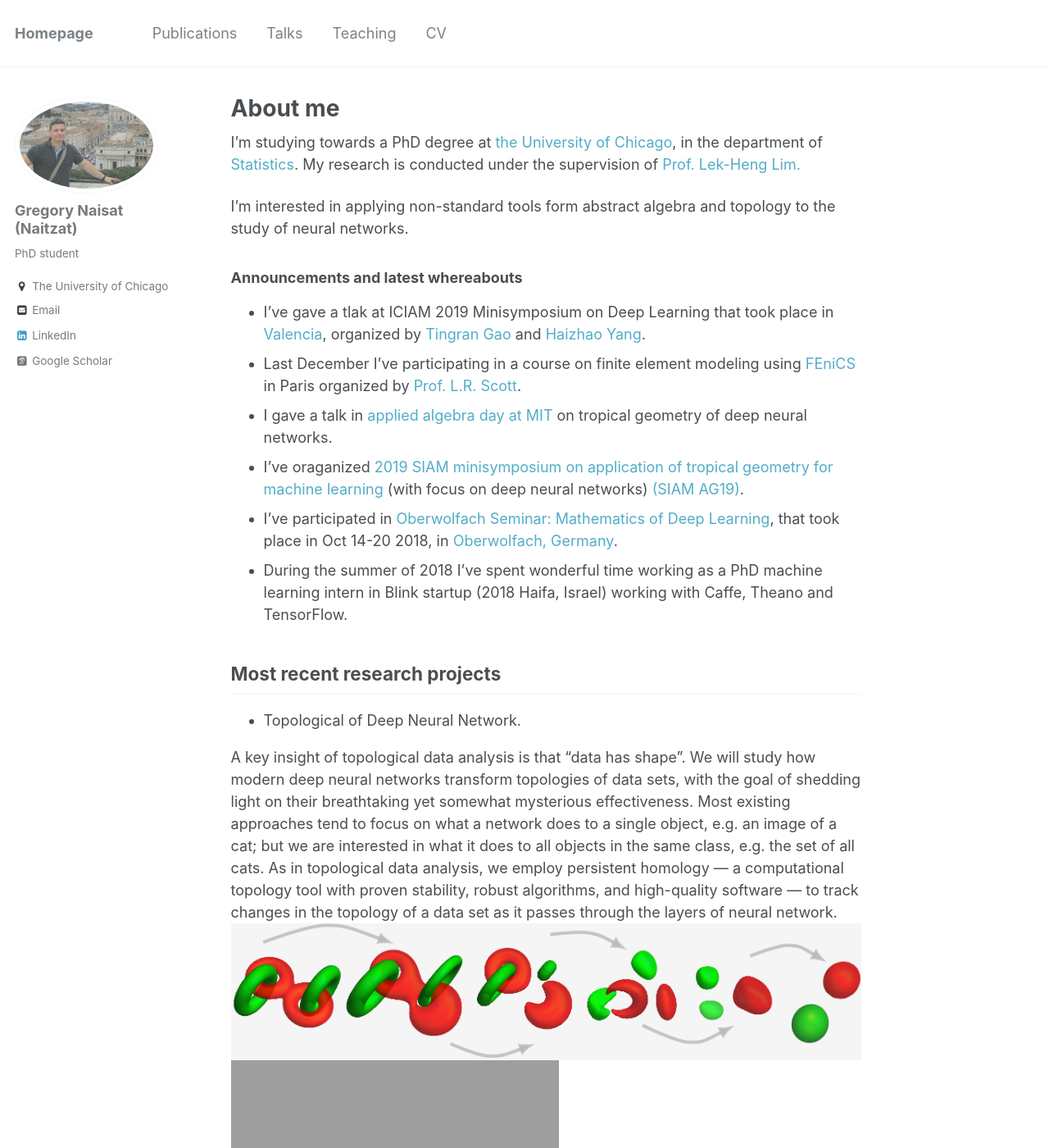
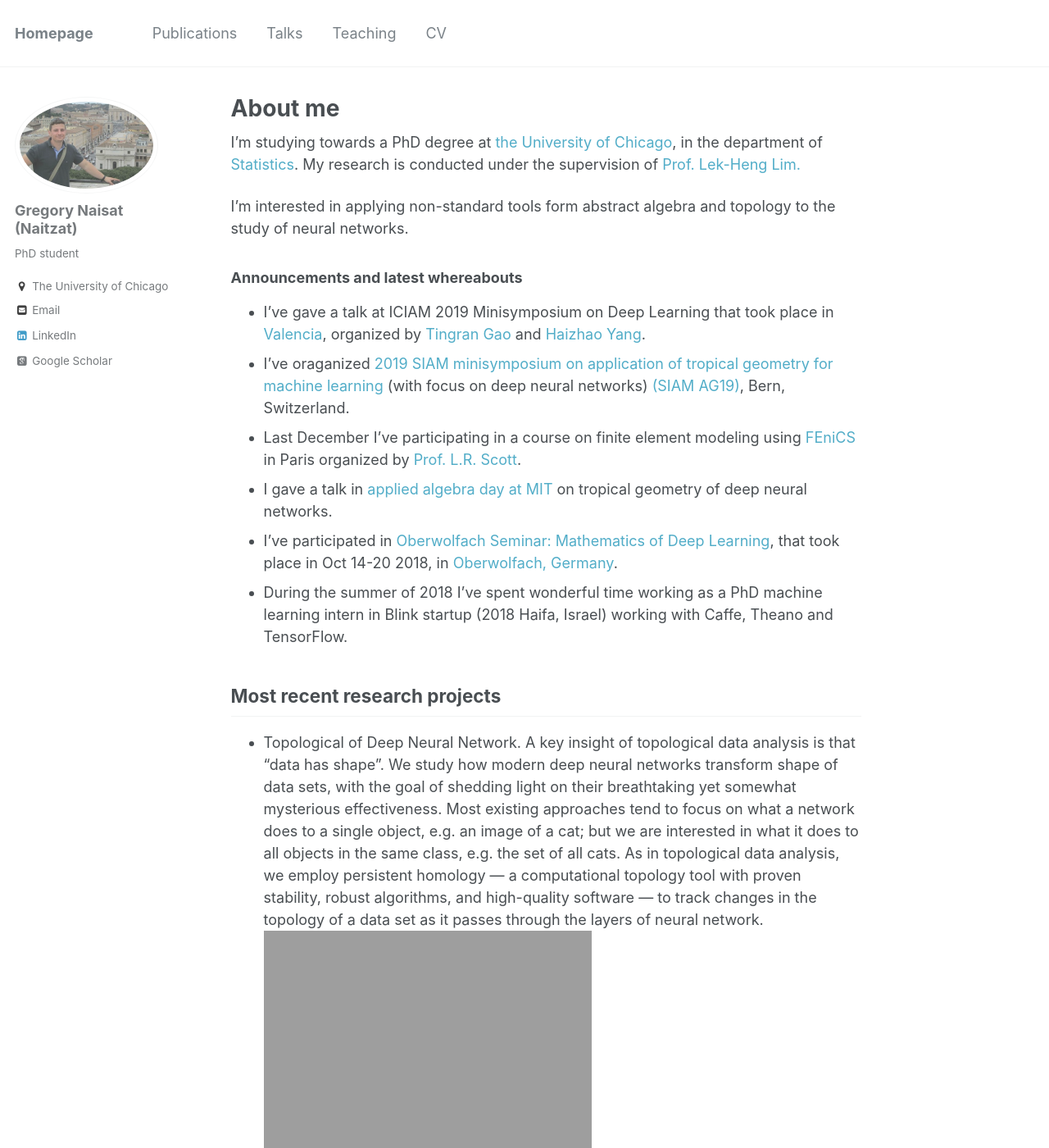
Before and after one commit to sgregnt/sgregnt.github.io, a Jekyll site: the page built from _pages/about.md, in a window 1280 px wide and 1400 px high. Shown: the whole window at 82% size. Built offline with Jekyll 4.4.1, drawn with Linux system fonts in a browser that asks for light colours; some web fonts are replaced.

Commit message:
Fixed typos, removed one of the illustartions for topology project.

```diff
--- a/_pages/about.md
+++ b/_pages/about.md
@@ -15,11 +15,11 @@ I'm interested in applying non-standard tools form abstract algebra and topology
 
 
 ### Announcements and latest whereabouts
-- I've gave a tlak at ICIAM 2019 Minisymposium on Deep Learning that took place in [Valencia](https://en.wikipedia.org/wiki/Valencia), organized by [Tingran Gao](https://gaotingran.com/) and [Haizhao Yang](http://www.math.nus.edu.sg/~matyh/).
+- I've gave a talk at ICIAM 2019 Minisymposium on Deep Learning that took place in [Valencia](https://en.wikipedia.org/wiki/Valencia), organized by [Tingran Gao](https://gaotingran.com/) and [Haizhao Yang](http://www.math.nus.edu.sg/~matyh/).
+- I've oraganized [2019 SIAM minisymposium on application of tropical
+geometry for machine learning](http://wiki.siam.org/siag-ag/index.php/SIAM_AG_19_Proposed_Minisymposia) (with focus on deep neural networks) [(SIAM AG19)](https://www.siam.org/Conferences/CM/Main/ag19), Bern, Switzerland.
 - Last December I've participating in a course on finite element modeling using [FEniCS](https://fenicsproject.org/) in Paris organized by [Prof. L.R. Scott](http://people.cs.uchicago.edu/~ridg/).
 - I gave a talk in [applied algebra day at MIT](http://math.mit.edu/~erobeva/seminar.html) on tropical geometry of deep neural networks.
-- I've oraganized [2019 SIAM minisymposium on application of tropical
-geometry for machine learning](http://wiki.siam.org/siag-ag/index.php/SIAM_AG_19_Proposed_Minisymposia) (with focus on deep neural networks) [(SIAM AG19)](https://www.siam.org/Conferences/CM/Main/ag19).
 - I've participated in [Oberwolfach Seminar: Mathematics of Deep Learning](https://www.mfo.de/occasion/1842b/www_view), that took place in Oct 14-20 2018, in [Oberwolfach, Germany](https://en.wikipedia.org/wiki/Oberwolfach).
 - During the summer of 2018  I've spent wonderful time working as a PhD machine learning intern in Blink startup (2018 Haifa, Israel) working with Caffe, Theano and TensorFlow.
 
@@ -27,15 +27,13 @@ geometry for machine learning](http://wiki.siam.org/siag-ag/index.php/SIAM_AG_19
 ## Most recent research projects
 
 * Topological of Deep Neural Network.
-
 A key insight of topological data analysis is that “data has shape”.
-We will study how modern deep neural networks transform topologies of data sets,
+We study how modern deep neural networks transform shape of data sets,
 with the goal of shedding light on their breathtaking yet somewhat mysterious effectiveness.
 Most existing approaches tend to focus on what a network does to a single object, e.g. an image of a cat; but we are interested in what it does to all objects in the same class, e.g. the set of all cats. As in topological data analysis, we
 employ persistent homology — a computational topology tool with proven stability, robust algorithms,
 and high-quality software — to track changes in the topology of a data set as it passes through the
 layers of neural network.
-![TopologyChange](https://sgregnt.github.io/images/topology_change.png "Topology Change")
 ![TopologyChange2](https://sgregnt.github.io/images/all2.png "Topology Change")
 
 
```
